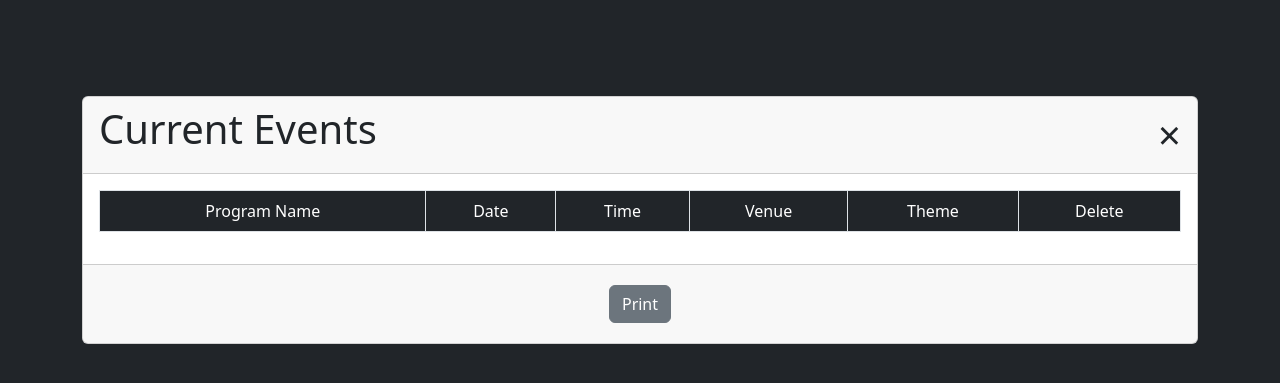
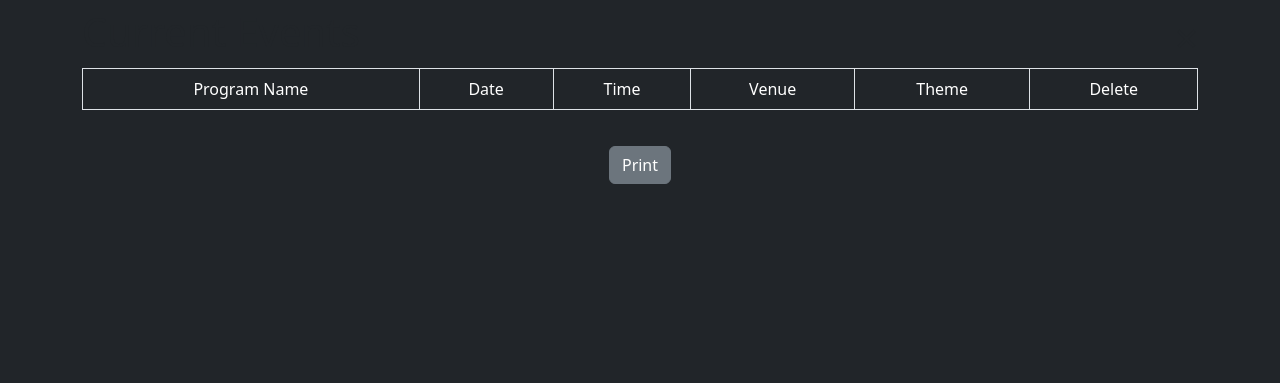
Before and after one commit to Seth-Menethil/iteconvention, a PHP site: page /iteconvention/views/currentprograms.php in a window 1280 px wide. Shown: the top 383 px of the page. Run offline with PHP 8.4, Linux system fonts and the light colour scheme; the visitor is signed in with stand-in values (Sample User, id 1); data that the repository does not hold is empty.

Commit message:
Update on CurrentPrograms

```diff
--- a/iteconvention/views/currentprograms.php
+++ b/iteconvention/views/currentprograms.php
@@ -120,11 +120,9 @@ $res1 = mysqli_query($con, $query1);
 </head>
 
 <body class="bg-dark">
-
     <div class="container">
-        <div class="row mt-5">
+        <div class="row mt-2">
             <div class="column">
-                <div class="card mt-5">
                     <div class="card-header">
                         <h2 class="display-6">Current Events</h2>
                         <span id="closeModal">&times;</span>
@@ -189,7 +187,6 @@ $res1 = mysqli_query($con, $query1);
                     <div class="card-footer">
                         <a onclick="printPage()" href="#" class="btn btn-secondary">Print</a>
                     </div>
-                </div>
             </div>
         </div>
     </div>
```
